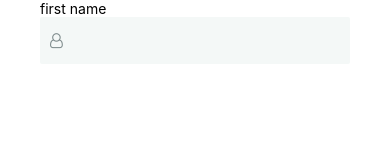
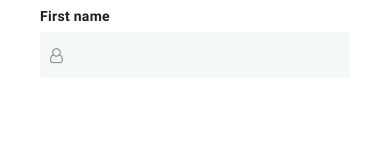
Before and after one commit to hectorbencosme7/whatsApp, a React Native app: screen / in a window 390 px wide. Shown: the top 160 px of the page. Built offline with nearby package versions, Linux system fonts and the light colour scheme.

Commit message:
Style changes

```diff
--- a/Components/inputs.js
+++ b/Components/inputs.js
@@ -6,14 +6,15 @@ import colors from "../Constants/colors";
 
 const Input = props =>{
     return <View style={styles.container}>
-            <Text>{props.label}</Text>
+            <Text style={styles.label}>{props.label}</Text>
             <View style={styles.inputContainer}>
              {
                props.icon && <props.iconPack
                name={props.icon} size={props.inconSize || 15}
                style={styles.icon} />
              }
-             <TextInput/>
+             <TextInput
+                    style={styles.input}/>
 
             </View>
     </View>
@@ -24,6 +25,12 @@ const styles = StyleSheet.create({
         paddingHorizontal: 20,
         flex:1,
         backgroundColor: 'white'
+    },
+    label: {
+        marginVertical:8,
+        fontFamily: 'bold',
+        letterSpacing: 0.3,
+        color: colors.textColor
     },
     inputContainer:{
         width: '100%',
@@ -37,6 +44,13 @@ const styles = StyleSheet.create({
     icon:{
         marginRight: 10,
         color: colors.grey
+    },
+    input:{
+       color: colors.textColor,
+       flex: 1,
+       fontFamily: 'regular',
+       letterSpacing: 0.3,
+       paddingTop: 0
     }
 });
 
--- a/Constants/colors.js
+++ b/Constants/colors.js
@@ -2,5 +2,6 @@ export default {
     blue: '#3498bd',
     lightGrey: '#bdc3c7',
     subtleWhite: '#F4F8F7',
-    grey: '#7f8c8d'
+    grey: '#7f8c8d',
+    textColor: '#1c1e21'
 }
--- a/Screens/AuthScreen.js
+++ b/Screens/AuthScreen.js
@@ -8,7 +8,7 @@ import { FontAwesome } from "@expo/vector-icons";
 const AuthScreen = props =>{
     return <SafeAreaView style={{flex:1}}>
                 <PaigeContainer style={{}}>
-                    <Input label="first name" icon="user-o"
+                    <Input label="First name" icon="user-o"
                     iconPack={FontAwesome}
                     />
                 </PaigeContainer>
```
